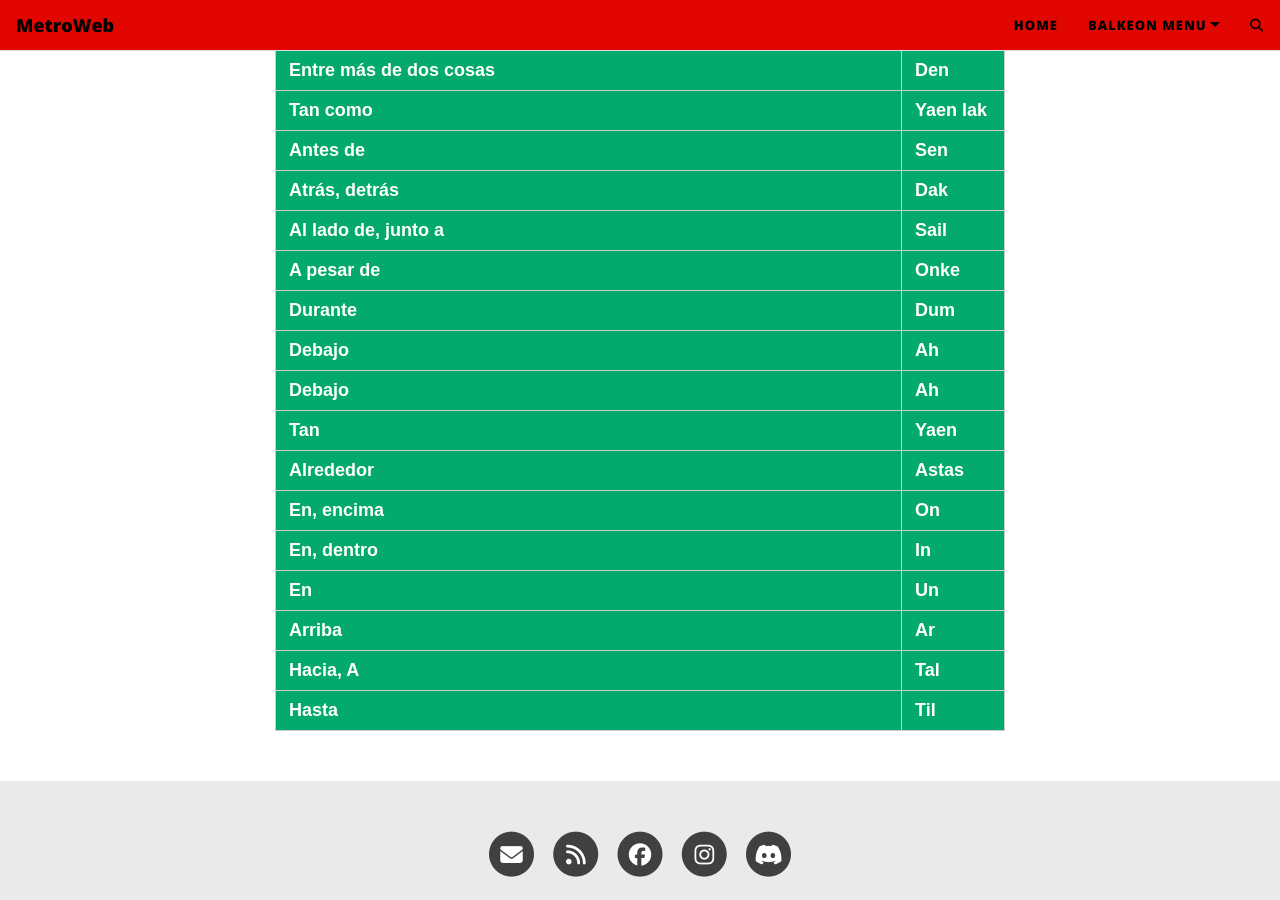
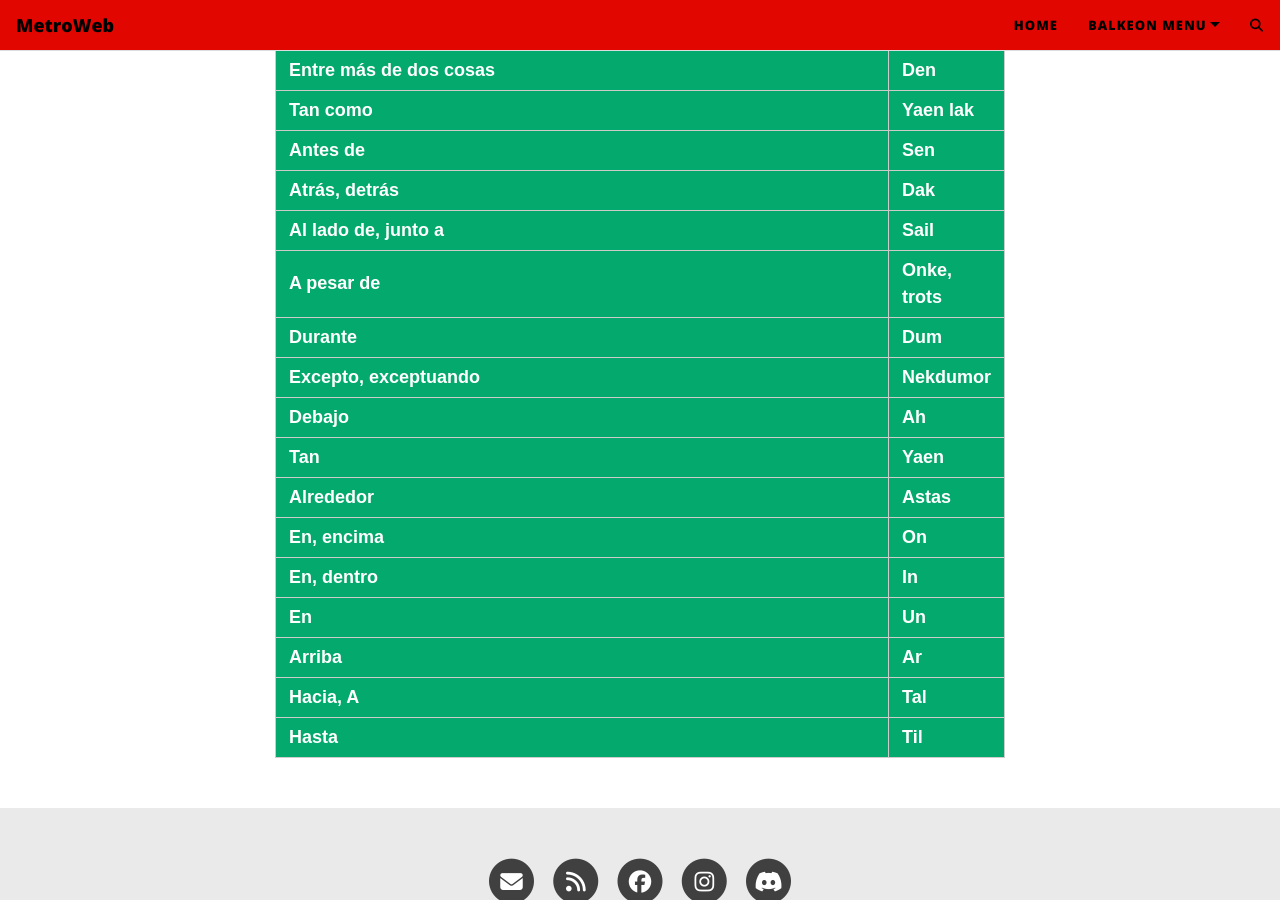
Before and after one commit to MetroManSR/MetroWeb1, a Jekyll site: the page built from balkeon/docs/adpositions.md, in a window 1280 px wide and 900 px high, scrolled down 694 px. Built offline with Jekyll 4.4.1, drawn with Linux system fonts in a browser that asks for light colours; our own code applies the rules of GitHub Pages for plain Markdown files; comment, search, counter and statistics services are not loaded.

Commit message:
Update adpositions.md

```diff
--- a/balkeon/docs/adpositions.md
+++ b/balkeon/docs/adpositions.md
@@ -63,15 +63,15 @@ En Balkeon todas las preposiciones pueden convertirse a Postposiciones, por ende
   </tr>
   <tr>
     <th>A pesar de</th>
-    <th>Onke</th>
+    <th>Onke, trots</th>
   </tr>
   <tr>
     <th>Durante</th>
     <th>Dum</th>
   </tr>
   <tr>
-    <th>Debajo</th>
-    <th>Ah</th>
+    <th>Excepto, exceptuando</th>
+    <th>Nekdumor</th>
   </tr>
   <tr>
     <th>Debajo</th>
```
